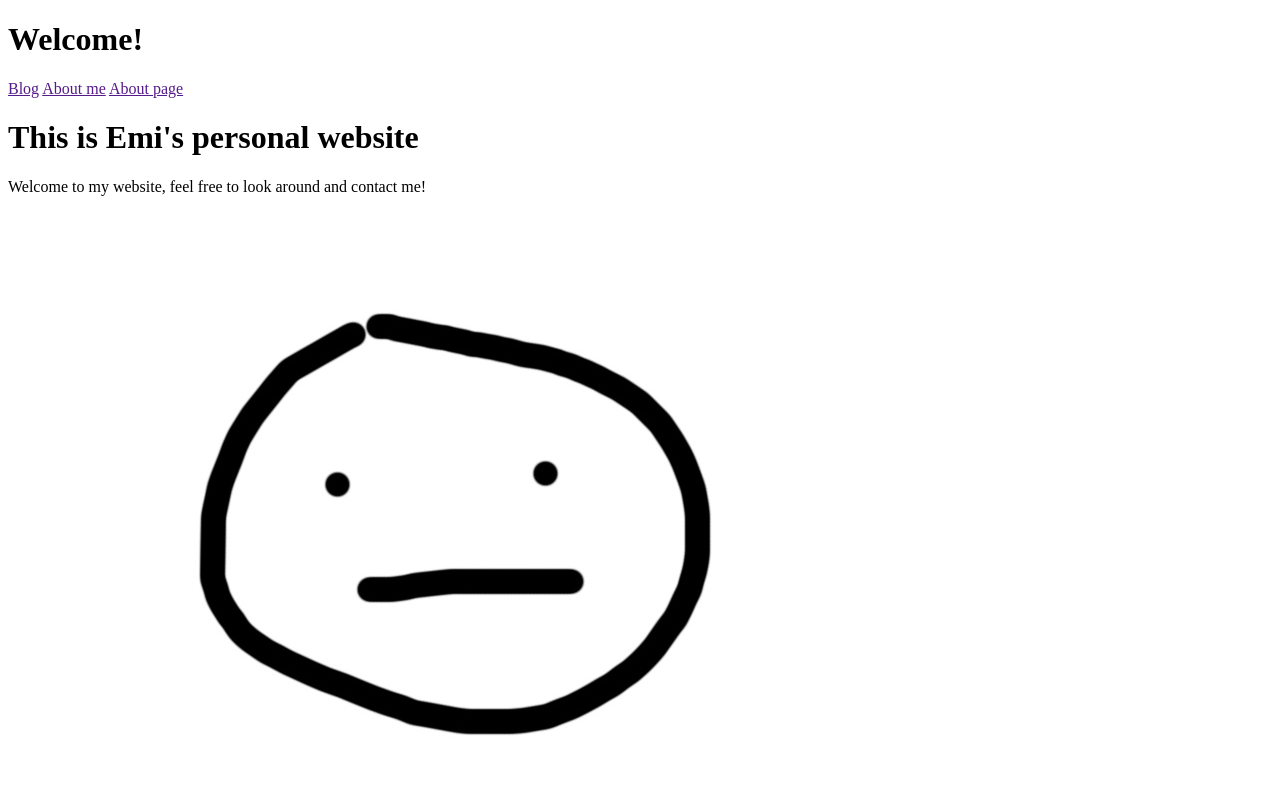
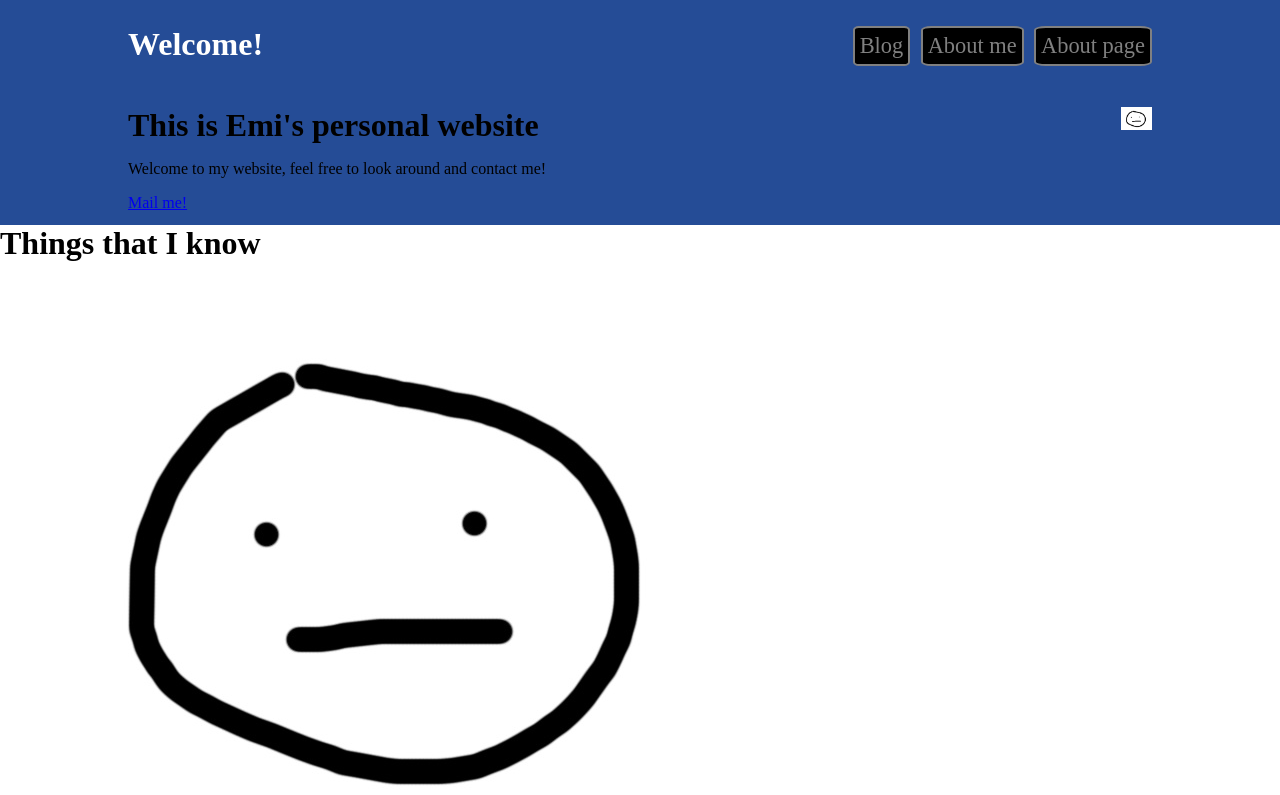
Before and after one commit to emi382/personalpage, a plain HTML site: page odinindex.html in a window 1280 px wide. Shown: the top 795 px of the page. Drawn offline with Linux system fonts and the light colour scheme.

Commit message:
Aligned intro elements. Further work needed

```diff
--- a/odinindex.html
+++ b/odinindex.html
@@ -10,15 +10,19 @@
     <div class="intro">
       <div class="links">
         <h1>Welcome!</h1>
+        <div class="buttons">
           <a href="">Blog</a>
           <a href="">About me</a>
           <a href="">About page</a>
         </div>
+      </div>
       <div class="descrip">
+        <div class="contactme">
           <h1>This is Emi's personal website</h1>
           <p>Welcome to my website, feel free to look around and contact me!</p>
           <a href="mailto:boooring.asdfwtf@gmail.com">Mail me!</a>
-        <img src="images/testimage.jpg" />
+        </div>
+        <img width=3% height=3% src="images/testimage.jpg" />
       </div>
     </div>
     <div class="infoimages">
@@ -51,7 +55,7 @@
     <div class="odin">
       <h1>Halt! Read this!</h1>
       <p>This page was made following the Odin Project curriculum</p>
-      <a href="https://www.theodinproject.com/" class="button">The Odin Project</a>
+      <a href="https://www.theodinproject.com/" referrerpolicy="no-referrer" class="button">The Odin Project</a>
     </div>
 
   </body>
--- a/odinstyle.css
+++ b/odinstyle.css
@@ -0,0 +1,58 @@
+html, body{
+  margin:0;
+}
+
+.intro {
+  padding: 2% 10% 1% 10%;
+  background-color: rgb(37, 76, 150);
+}
+
+.intro .links {
+  padding:0 0 4% 0;
+  display: flex;
+  justify-content: space-between;
+}
+
+h1 {
+  padding: 0;
+  margin: 0;
+}
+
+.links h1 {
+  color: white;
+  flex:1 1 0;
+}
+
+.intro .buttons {
+  display: flex;
+  justify-content:right;
+  gap: 2%;
+  flex:1 1 0;
+}
+
+.buttons a {
+  padding:1%;
+  display: flex;
+  justify-content: center;
+  align-items: center;
+  color: gray;
+  background-color:black;
+  border-radius:10%;
+  border:solid 2px gray;
+  width:fit-content;
+  /*text-decoration none removes the underline and color from the links*/
+  text-decoration: none;
+  font-size: 140%;
+  text-align:center;
+  flex:0 1 auto;
+}
+
+.descrip {
+  display: flex;
+  justify-content:space-between;
+}
+
+.contactme {
+  display: flex;
+  flex-direction: column;
+}
```
Lines whose indentation alone changed are shown as unchanged.
